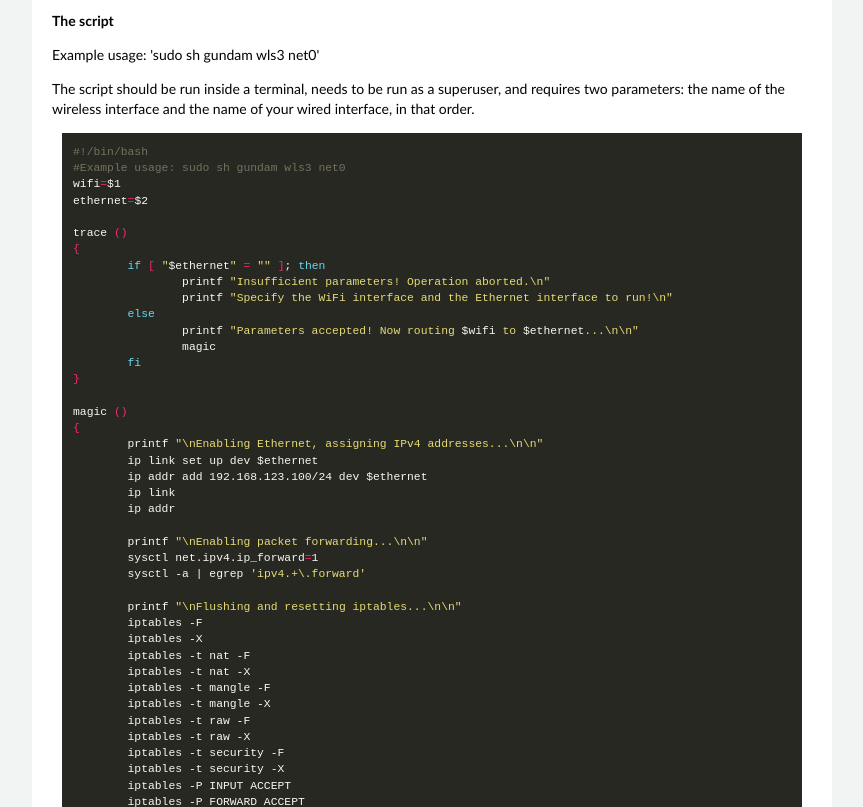
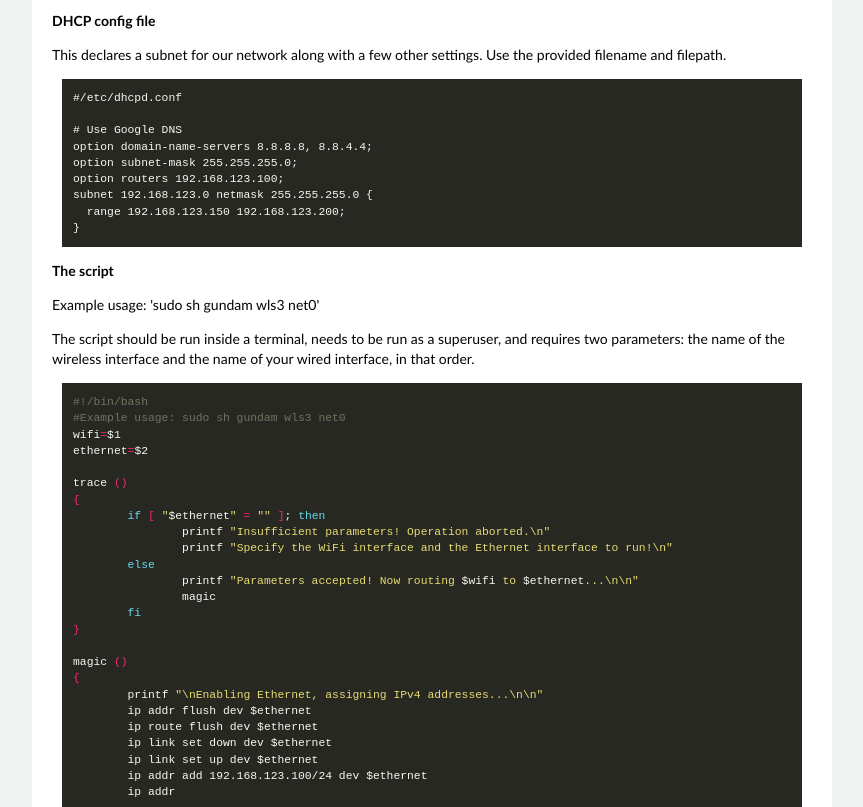
Before and after one commit to dakanyan/dakanyan.github.io, a plain HTML site: page arch-linux-networking-script-for-gundam.html in a window 1280 px wide. Shown: the part 1425-2232 px from the top of the page, without its empty margins (208-1071 px from the left). Drawn offline with Linux system fonts and the light colour scheme.

Commit message:
added /etc/dhcpd.conf, updated gundam.sh

```diff
--- a/arch-linux-networking-script-for-gundam.html
+++ b/arch-linux-networking-script-for-gundam.html
@@ -70,6 +70,20 @@ WantedBy=multi-user.target
 </pre></div>
 
 
+<p><strong>DHCP config file</strong></p>
+<p>This declares a subnet for our network along with a few other settings. Use the provided filename and filepath.</p>
+<div class="highlight"><pre>#/etc/dhcpd.conf
+
+# Use Google DNS
+option domain-name-servers 8.8.8.8, 8.8.4.4;
+option subnet-mask 255.255.255.0;
+option routers 192.168.123.100;
+subnet 192.168.123.0 netmask 255.255.255.0 {
+  range 192.168.123.150 192.168.123.200;
+}
+</pre></div>
+
+
 <p><strong>The script</strong></p>
 <p>Example usage: 'sudo sh gundam wls3 net0' </p>
 <p>The script should be run inside a terminal, needs to be run as a superuser, and requires two parameters: the name of the wireless interface and the name of your wired interface, in that order.</p>
@@ -92,9 +106,11 @@ trace <span class="o">()</span>
 magic <span class="o">()</span>
 <span class="o">{</span>
         <span class="nb">printf</span> <span class="s2">&quot;\nEnabling Ethernet, assigning IPv4 addresses...\n\n&quot;</span>
+        ip addr flush dev <span class="nv">$ethernet</span>
+        ip route flush dev <span class="nv">$ethernet</span>
+        ip link <span class="nb">set </span>down dev <span class="nv">$ethernet</span>
         ip link <span class="nb">set </span>up dev <span class="nv">$ethernet</span>
         ip addr add 192.168.123.100/24 dev <span class="nv">$ethernet</span>
-        ip link
         ip addr
 
         <span class="nb">printf</span> <span class="s2">&quot;\nEnabling packet forwarding...\n\n&quot;</span>
```
Also changed, not shown: author/dakanya.html (+17 -1 lines), category/linux.html (+17 -1 lines), index.html (+17 -1 lines), tag/gundam.html (+17 -1 lines), tag/linux.html (+17 -1 lines).
